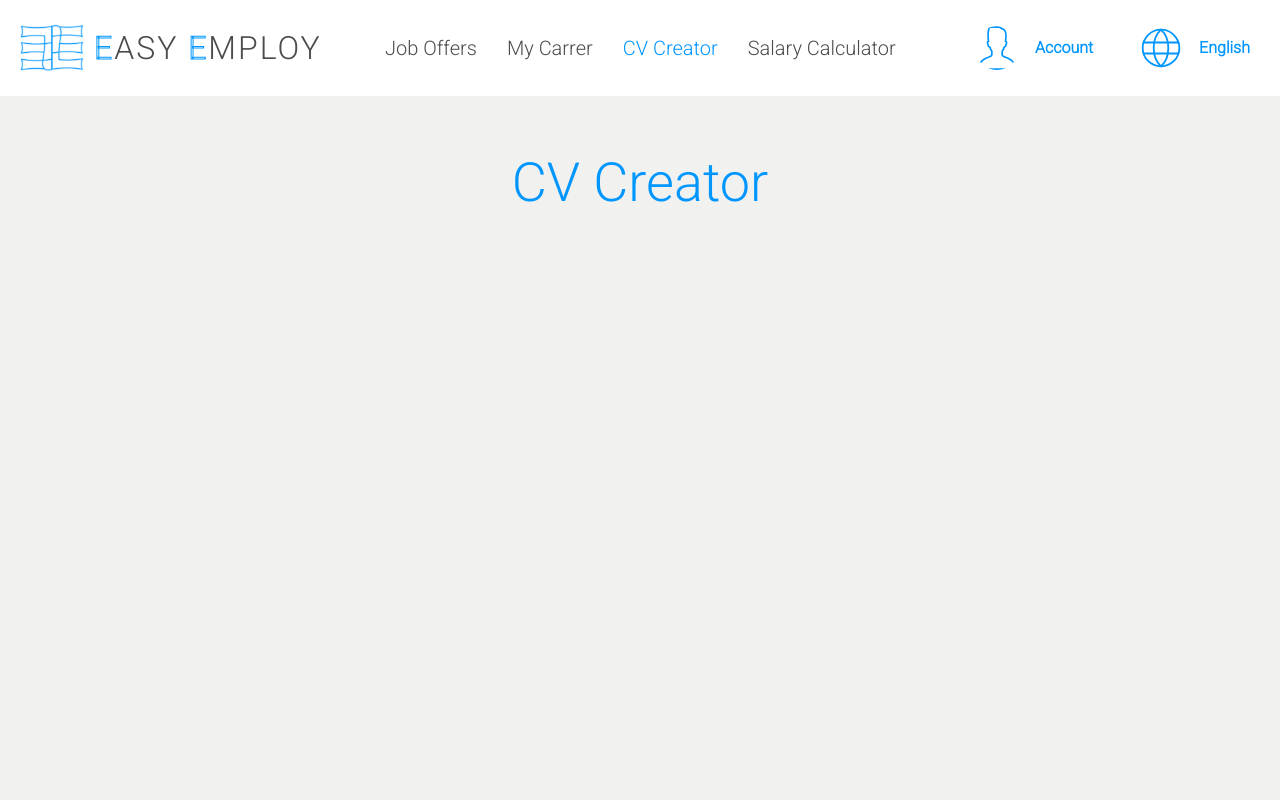
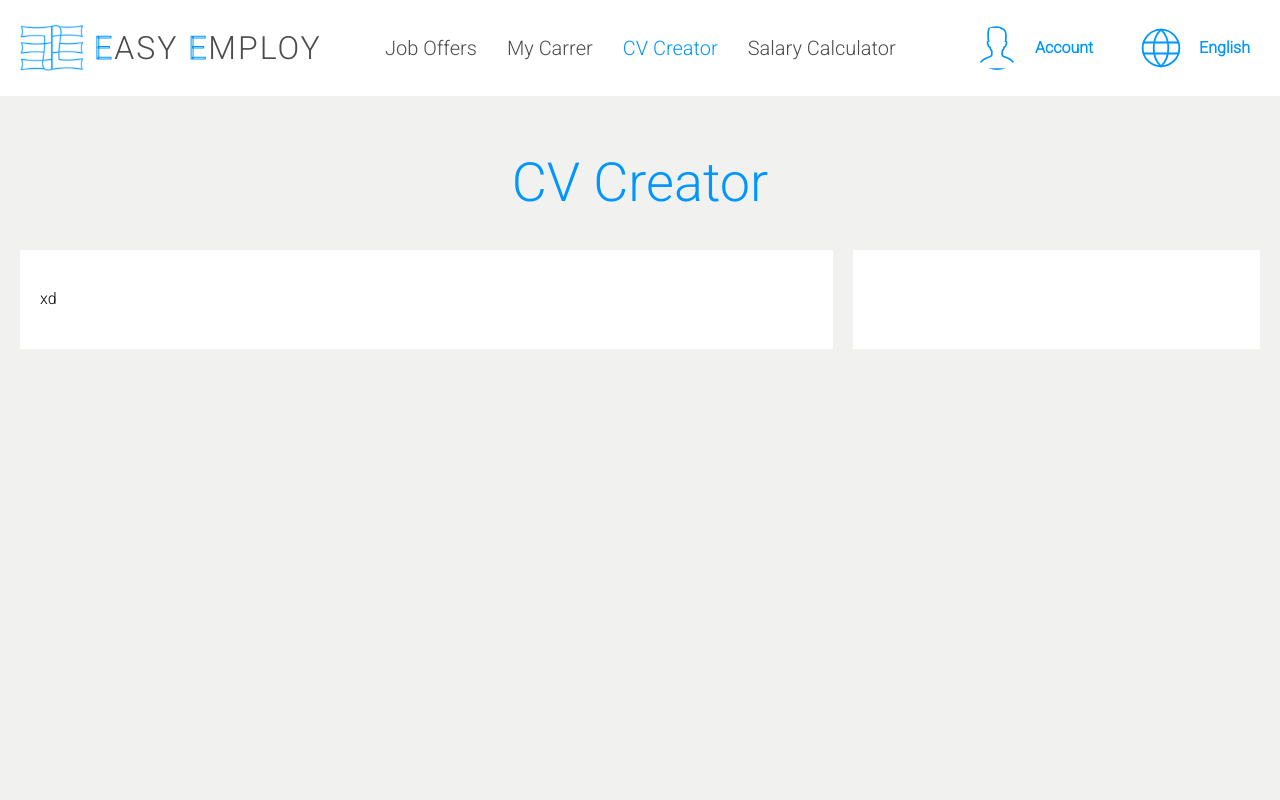
Before and after one commit to mizdebski77/Easy-Employ, a React (Create React App) app: page /CV-Creator in a window 1280 px wide. Shown: the top 800 px of the page. Built offline with nearby package versions, Linux system fonts and the light colour scheme.

Commit message:
CV creator elements to styledcreator added

```diff
--- a/src/features/Creator/creator.tsx
+++ b/src/features/Creator/creator.tsx
@@ -1,10 +1,15 @@
 import React from 'react';
-import { Title, Wrapper } from './styledCreator';
+import { CVPreview, ContentWrapper, FormsWrapper, Title, Wrapper } from './styledCreator';
 
 export const Creator = () => {
     return (
         <Wrapper>
             <Title>CV Creator</Title>
+
+            <ContentWrapper>
+                <FormsWrapper>xd</FormsWrapper>
+                <CVPreview></CVPreview>
+            </ContentWrapper>
         </Wrapper>
     );
 };
--- a/src/features/Creator/styledCreator.ts
+++ b/src/features/Creator/styledCreator.ts
@@ -10,6 +10,24 @@ export const Wrapper = styled.section`
 export const Title = styled.h1`
     font-size: 54px;
     font-weight: normal;
-    color: ${({theme}) => theme.color.fontMain};
+    color: ${({ theme }) => theme.color.fontMain};
     text-align: center;
 `;
+
+export const ContentWrapper = styled.div`
+    max-width: 1500px;
+    margin: 0 auto;
+    display: grid;
+    grid-template-columns: 2fr 1fr;
+    gap: 20px;
+`;
+
+export const FormsWrapper = styled.div`
+    background: ${({ theme }) => theme.color.secondColor};
+    padding: 40px 20px;
+`;
+
+export const CVPreview = styled.div`
+    background: ${({ theme }) => theme.color.secondColor};
+    padding: 40px 20px;
+`;
```
